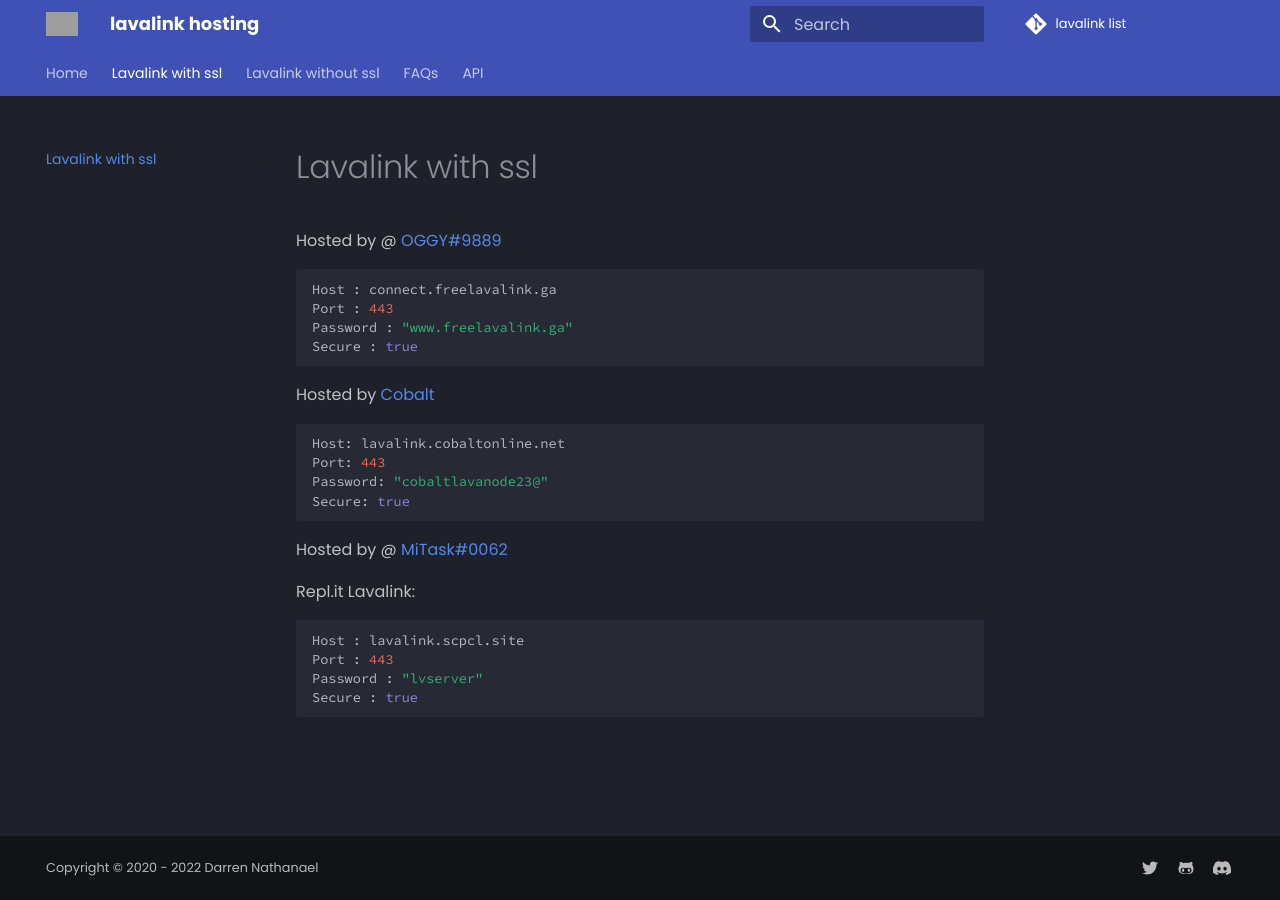
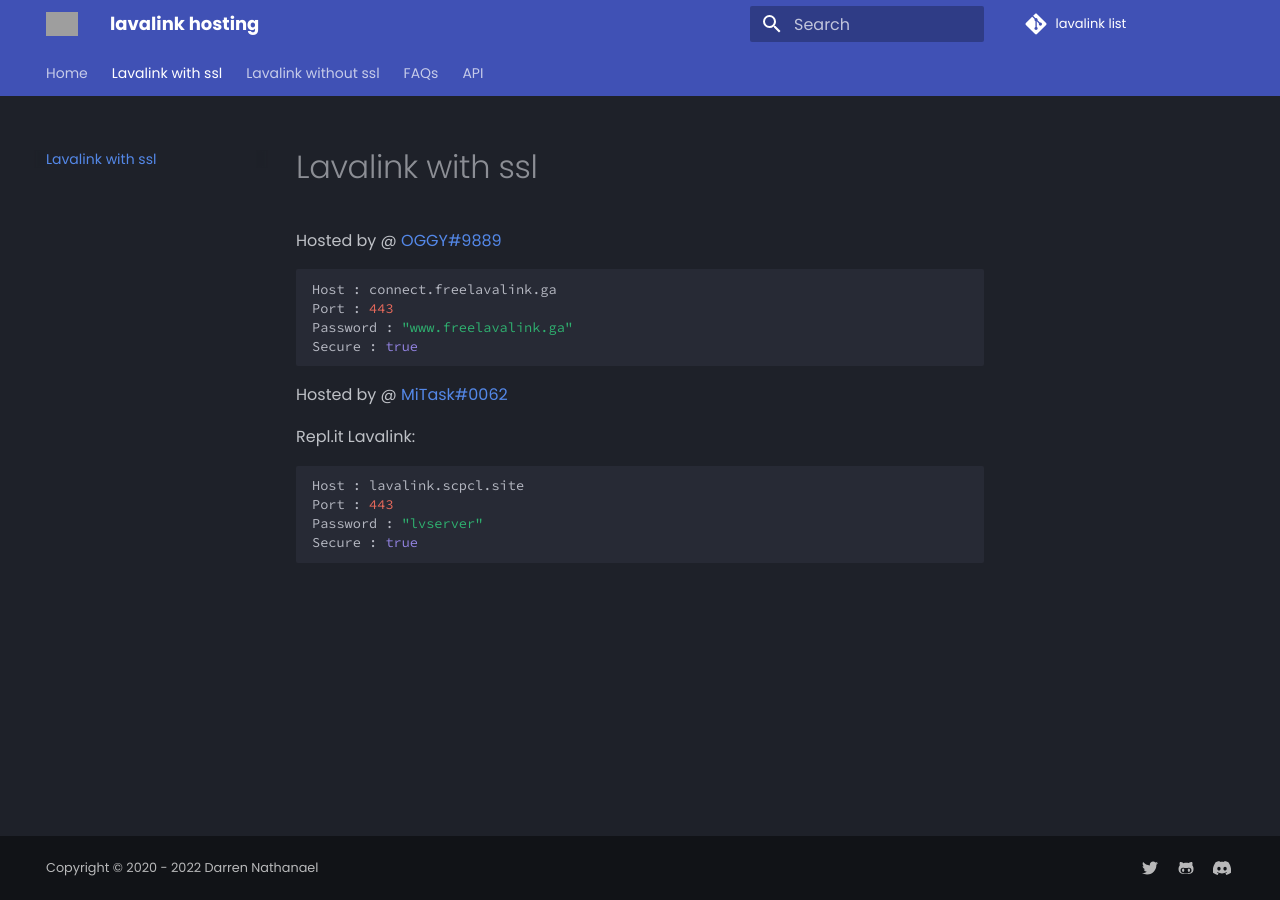
Before and after one commit to DarrenOfficial/lavalink-list, an MkDocs documentation site: the page built from docs/SSL/lavalink-with-ssl.md, in a window 1280 px wide. Built offline with MkDocs 1.6.1 and Material for MkDocs 9.7.7, drawn with Linux system fonts in a browser that asks for light colours; comment, search, counter and statistics services are not loaded; grey boxes are pictures that could not be loaded.

Commit message:
Update lavalink-with-ssl.md (#74)

````diff
--- a/docs/SSL/lavalink-with-ssl.md
+++ b/docs/SSL/lavalink-with-ssl.md
@@ -12,14 +12,6 @@ Password : "www.freelavalink.ga"
 Secure : true
 ```
 
-Hosted by [Cobalt](https://github.com/cobaltgit)
-```bash
-Host: lavalink.cobaltonline.net
-Port: 443
-Password: "cobaltlavanode23@"
-Secure: true
-```
-
 Hosted by @ [MiTask#0062](https://github.com/MrMasrozYTLIVE)
 
 Repl.it Lavalink:
````
